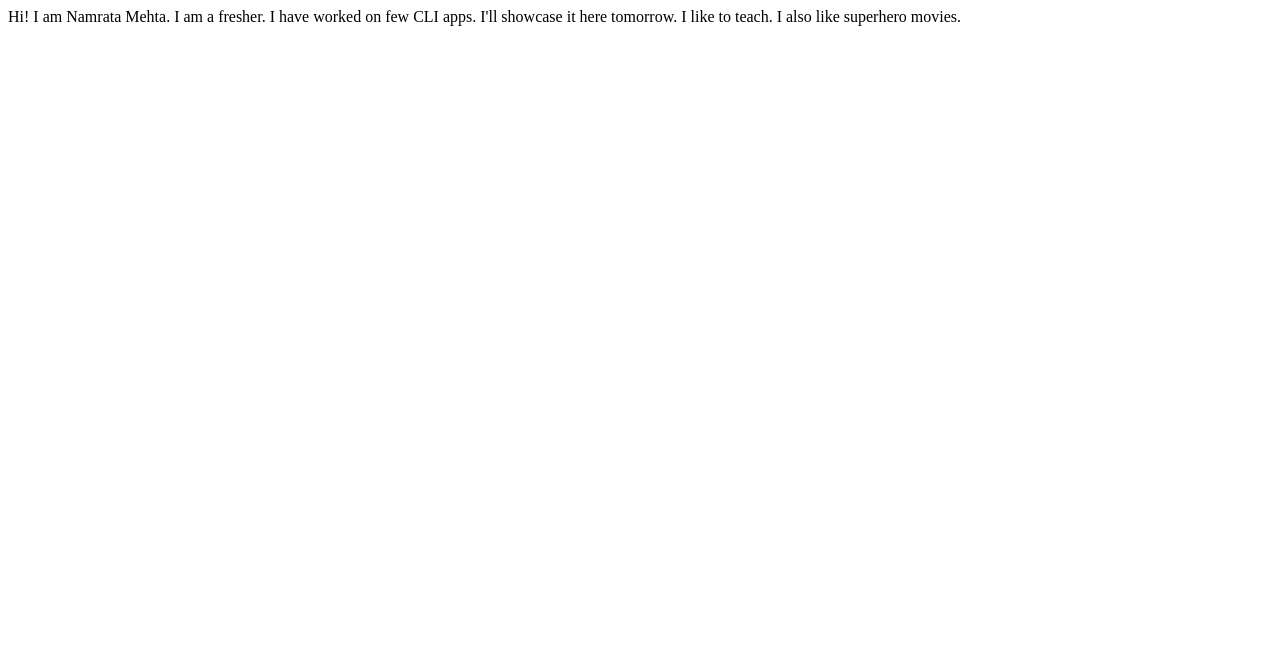
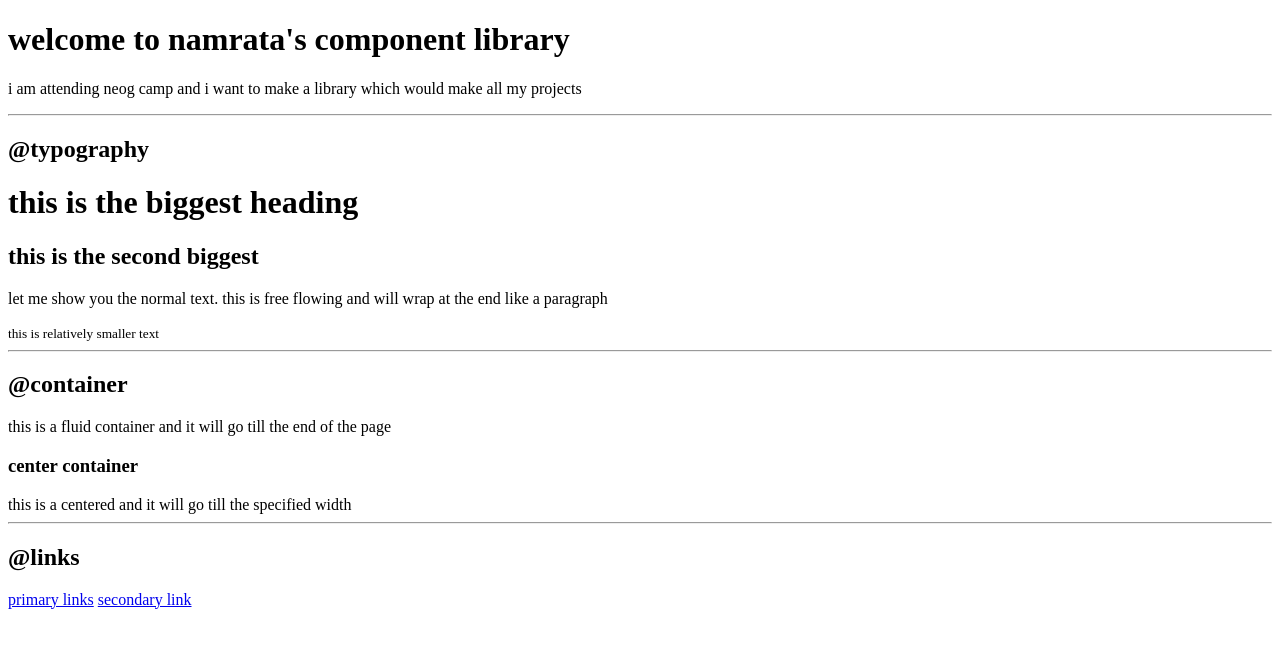
Before and after one commit to namrata-mehta/namratamehta-site, a plain HTML site: page index.html in a window 1280 px wide. Drawn offline with Linux system fonts and the light colour scheme.

Commit message:
upto links

```diff
--- a/index.html
+++ b/index.html
@@ -7,9 +7,29 @@
     <title>NamrataMehta Website</title>
 </head>
 <body>
-    Hi! I am Namrata Mehta.
-    I am a fresher.
-    I have worked on few CLI apps. I'll showcase it here tomorrow.
-    I like to teach. I also like superhero movies.
+<h1>welcome to namrata's component library</h1>
+<p>i am attending neog camp and i want to make a library which would make all my projects </p>
+<hr>
+
+
+<h2>@typography</h2>
+<h1>this is the biggest heading</h1>
+<h2>this is the second biggest</h2>
+<p>let me show you the normal text. this is free flowing and will wrap at the end like
+    a paragraph</p>
+<small>this is relatively smaller text</small>
+<hr>
+<h2>@container</h2>
+<div>this is a fluid container and it will go till the end of the page</div>
+
+<h3>center container</h3>
+<div>this is a centered and it will go till the specified width</div>
+<hr>
+<h2>@links</h2>
+<a href="/">primary links</a>
+<a href="/">secondary link </a>
+
+
+
 </body>
 </html>
```
